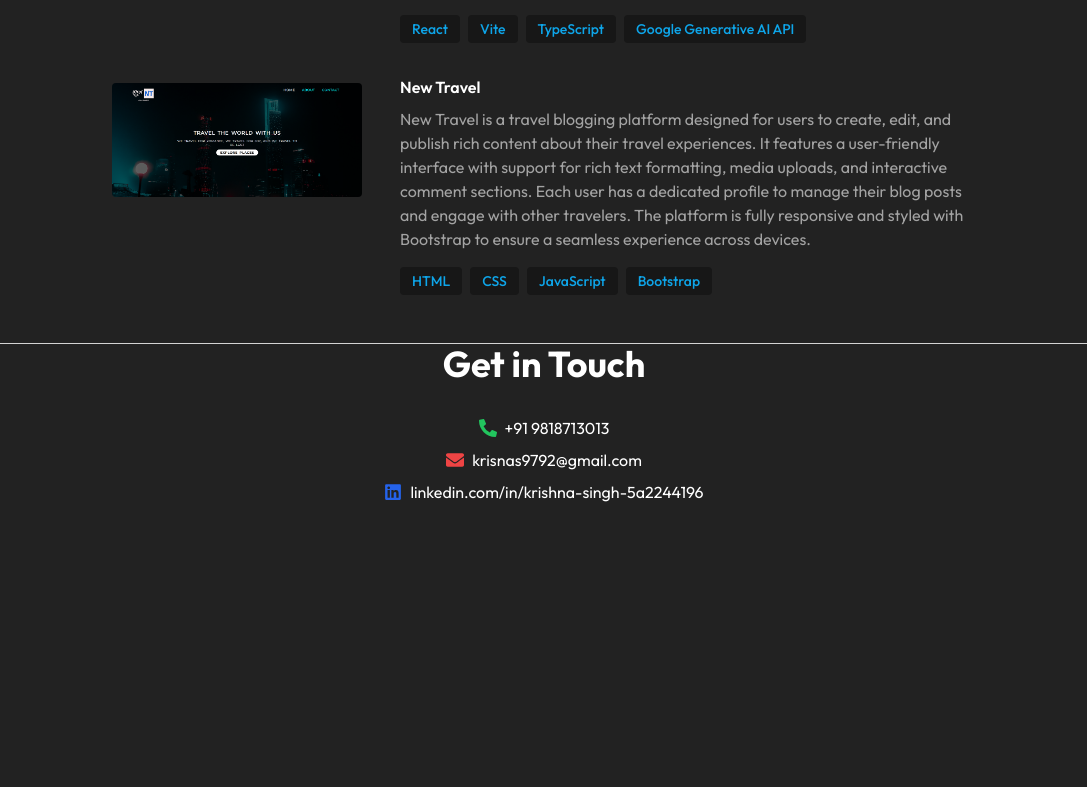
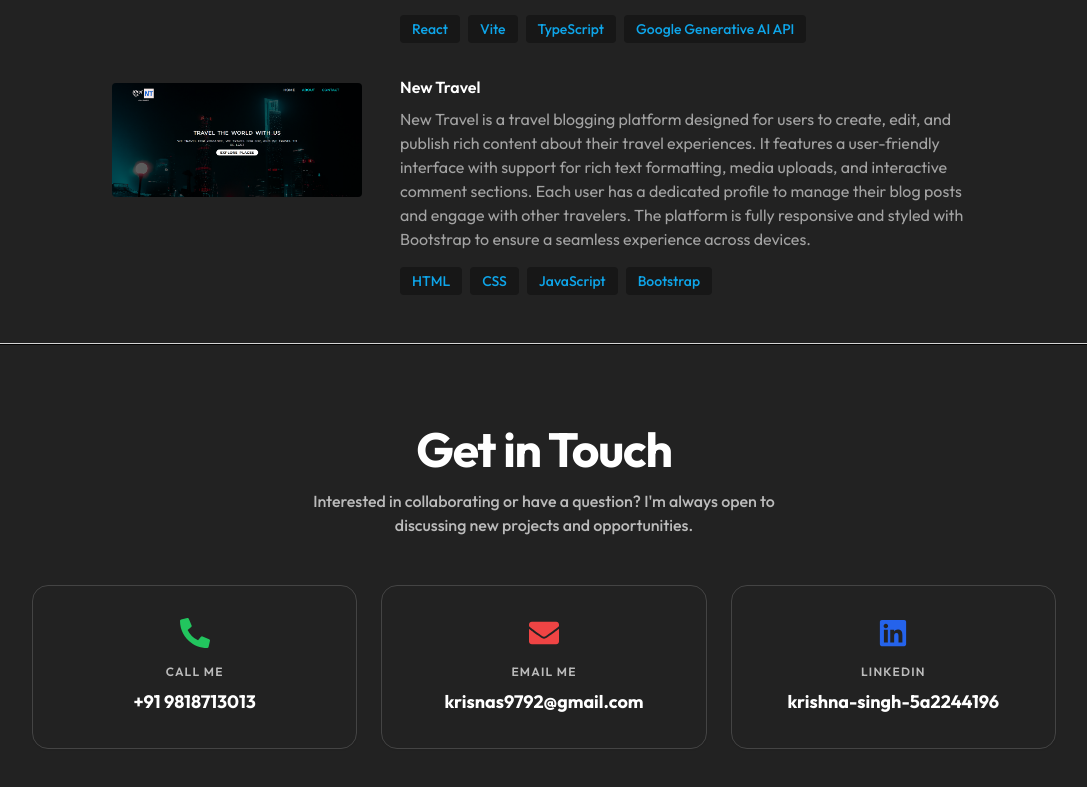
Before and after one commit to Szkrishna/My-Portfolio, a React (Vite) app: page / in a window 1280 px wide. Shown: the part 5963-6750 px from the top of the page, without its empty margins (96-1183 px from the left). Before the commit the page ends 6499 px from the top, so only its background shows below. Built offline with nearby package versions, Linux system fonts and the light colour scheme.

Commit message:
contact section fixed

```diff
--- a/src/App.css
+++ b/src/App.css
@@ -11,6 +11,7 @@ html {
   --text-color: #222;
   --form-text-color: #555;
   --footer-text-color: #888;
+  --border-color: #e5e7eb;
 }
 
 [data-theme='dark'] {
@@ -21,6 +22,7 @@ html {
   --text-color: #fff;
   --form-text-color: #fff;
   --footer-text-color: #bbb;
+  --border-color: #444444;
 }
 
 body {
--- a/src/components/Contacts.jsx
+++ b/src/components/Contacts.jsx
@@ -1,63 +1,98 @@
 import { motion } from "framer-motion";
 import { FaEnvelope, FaPhoneAlt, FaLinkedin } from "react-icons/fa";
 
+const contactDetails = [
+  {
+    icon: <FaPhoneAlt className="text-green-500" />,
+    label: "Call Me",
+    value: "+91 9818713013",
+    href: "tel:+919818713013",
+    hoverBorder: "#22c55e",
+  },
+  {
+    icon: <FaEnvelope className="text-red-500" />,
+    label: "Email Me",
+    value: "krisnas9792@gmail.com",
+    href: "mailto:krisnas9792@gmail.com",
+    hoverBorder: "#ef4444",
+  },
+  {
+    icon: <FaLinkedin className="text-blue-600" />,
+    label: "LinkedIn",
+    value: "krishna-singh-5a2244196",
+    href: "https://www.linkedin.com/in/krishna-singh-5a2244196",
+    hoverBorder: "#2563eb",
+  },
+];
+
 const Contacts = () => {
   return (
-    <div className="mb-8 px-4 md:px-8 lg:px-12 xl:px-16">
-      <motion.h2
+    <div
+      className="py-20 px-4 md:px-8 lg:px-12 xl:px-16 border-t"
+      style={{ borderColor: "var(--card-border)" }}
+    >
+      <motion.div
         whileInView={{ opacity: 1, y: 0 }}
-        initial={{ opacity: 0, y: -100 }}
-        transition={{ duration: 1 }}
-        className="mb-8 text-center text-4xl font-bold"
+        initial={{ opacity: 0, y: -50 }}
+        transition={{ duration: 0.8 }}
+        className="text-center mb-12"
       >
-        Get in Touch
-      </motion.h2>
+        <h2
+          className="text-4xl font-bold tracking-tight sm:text-5xl mb-4"
+          style={{ color: "var(--text-color)" }}
+        >
+          Get in Touch
+        </h2>
+        <p
+          className="max-w-lg mx-auto font-medium"
+          style={{ color: "var(--footer-text-color)" }}
+        >
+          Interested in collaborating or have a question? I'm always open to
+          discussing new projects and opportunities.
+        </p>
+      </motion.div>
 
-      <div className="max-w-3xl mx-auto text-center">
-        <motion.p
-          whileInView={{ opacity: 1, y: 0 }}
-          initial={{ opacity: 0, y: 50 }}
-          transition={{ duration: 1 }}
-          className="my-4 lg:my-2 flex flex-row items-center justify-center gap-1 lg:gap-2"
-        >
-          <FaPhoneAlt className="text-lg text-green-500" />
-          <a href="tel:+919818713013" className="hover:underline">
-            +91 9818713013
-          </a>
-        </motion.p>
-
-        <motion.p
-          whileInView={{ opacity: 1, x: 0 }}
-          initial={{ opacity: 0, x: 100 }}
-          transition={{ duration: 1.5 }}
-          className="my-4 lg:my-2 flex flex-row items-center justify-center gap-1 lg:gap-2"
-        >
-          <FaEnvelope className="text-lg text-red-500" />
-          <a href="mailto:krisnas9792@gmail.com" className="hover:underline">
-            krisnas9792@gmail.com
-          </a>
-        </motion.p>
-
-        <motion.p
-          whileInView={{ opacity: 1, y: 0 }}
-          initial={{ opacity: 0, y: 50 }}
-          transition={{ duration: 1 }}
-          className="my-4 lg:my-2 flex flex-row items-center justify-center gap-1 lg:gap-2"
-        >
-          <FaLinkedin className="text-lg text-blue-600" />
-          <a
-            href="https://www.linkedin.com/in/krishna-singh-5a2244196"
-            target="_blank"
+      <div className="max-w-5xl mx-auto grid grid-cols-1 md:grid-cols-3 gap-6">
+        {contactDetails.map((item, index) => (
+          <motion.a
+            key={index}
+            href={item.href}
+            target={item.href.startsWith("http") ? "_blank" : undefined}
             rel="noopener noreferrer"
-            className="hover:underline"
+            whileInView={{ opacity: 1, scale: 1 }}
+            initial={{ opacity: 0, scale: 0.9 }}
+            whileHover={{ y: -8, transition: { duration: 0.2 } }}
+            transition={{ duration: 0.5, delay: index * 0.1 }}
+            className="flex flex-col items-center p-8 rounded-2xl border transition-all duration-300 shadow-sm hover:shadow-md"
+            style={{
+              backgroundColor: "var(--background-color)",
+              borderColor: "var(--border-color)",
+            }}
+            onMouseEnter={(e) => {
+              e.currentTarget.style.borderColor = item.hoverBorder;
+            }}
+            onMouseLeave={(e) => {
+              e.currentTarget.style.borderColor = "var(--card-border)";
+            }}
           >
-            linkedin.com/in/krishna-singh-5a2244196
-          </a>
-        </motion.p>
+            <div className="text-3xl mb-4">{item.icon}</div>
+            <span
+              className="text-xs font-semibold uppercase tracking-widest mb-2"
+              style={{ color: "var(--footer-text-color)" }}
+            >
+              {item.label}
+            </span>
+            <span
+              className="text-lg font-bold break-all text-center"
+              style={{ color: "var(--text-color)" }}
+            >
+              {item.value}
+            </span>
+          </motion.a>
+        ))}
       </div>
-
     </div>
   );
-}
+};
 
 export default Contacts;
```
